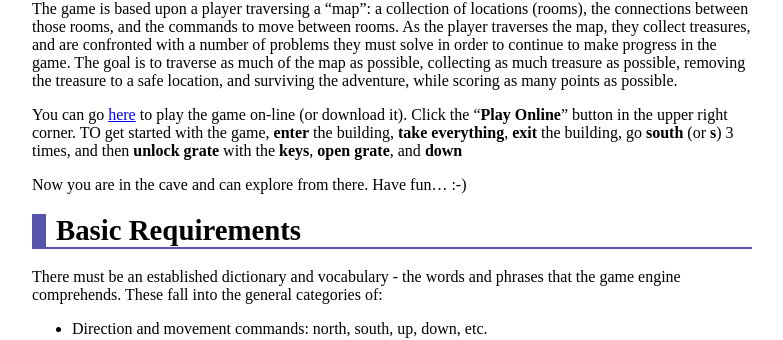
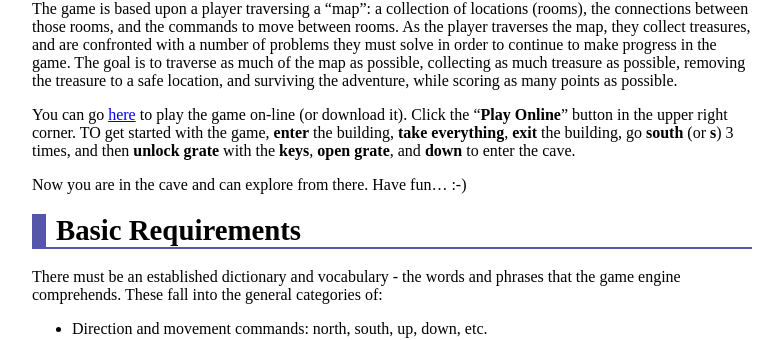
Before and after one commit to ycpcs/cs320-spring2022, a Jekyll site: the page built from projects/Text_Adventure_Game.md, in a window 1280 px wide and 900 px high. Shown: the part 223-563 px from the top of the window, without its empty margins (248-1031 px from the left). Built offline with Jekyll 4.4.1, drawn with Linux system fonts in a browser that asks for light colours.

```diff
--- a/projects/Text_Adventure_Game.md
+++ b/projects/Text_Adventure_Game.md
@@ -9,7 +9,7 @@ Design and develop a platform for creating and playing text-based adventure game
 
 The game is based upon a player traversing a "map": a collection of locations (rooms), the connections between those rooms, and the commands to move between rooms.  As the player traverses the map, they collect treasures, and are confronted with a number of problems they must solve in order to continue to make progress in the game.  The goal is to traverse as much of the map as possible, collecting as much treasure as possible, removing the treasure to a safe location, and surviving the adventure, while scoring as many points as possible.
 
-You can go [here](https://ifdb.org/viewgame?id=fft6pu91j85y4acv) to play the game on-line (or download it).  Click the "**Play Online**" button in the upper right corner.  TO get started with the game, **enter** the building, **take everything**, **exit** the building, go **south** (or **s**) 3 times, and then **unlock grate** with the **keys**, **open grate**, and **down**
+You can go [here](https://ifdb.org/viewgame?id=fft6pu91j85y4acv) to play the game on-line (or download it).  Click the "**Play Online**" button in the upper right corner.  TO get started with the game, **enter** the building, **take everything**, **exit** the building, go **south** (or **s**) 3 times, and then **unlock grate** with the **keys**, **open grate**, and **down** to enter the cave.
 
 Now you are in the cave and can explore from there.  Have fun...  :-)
 
```
